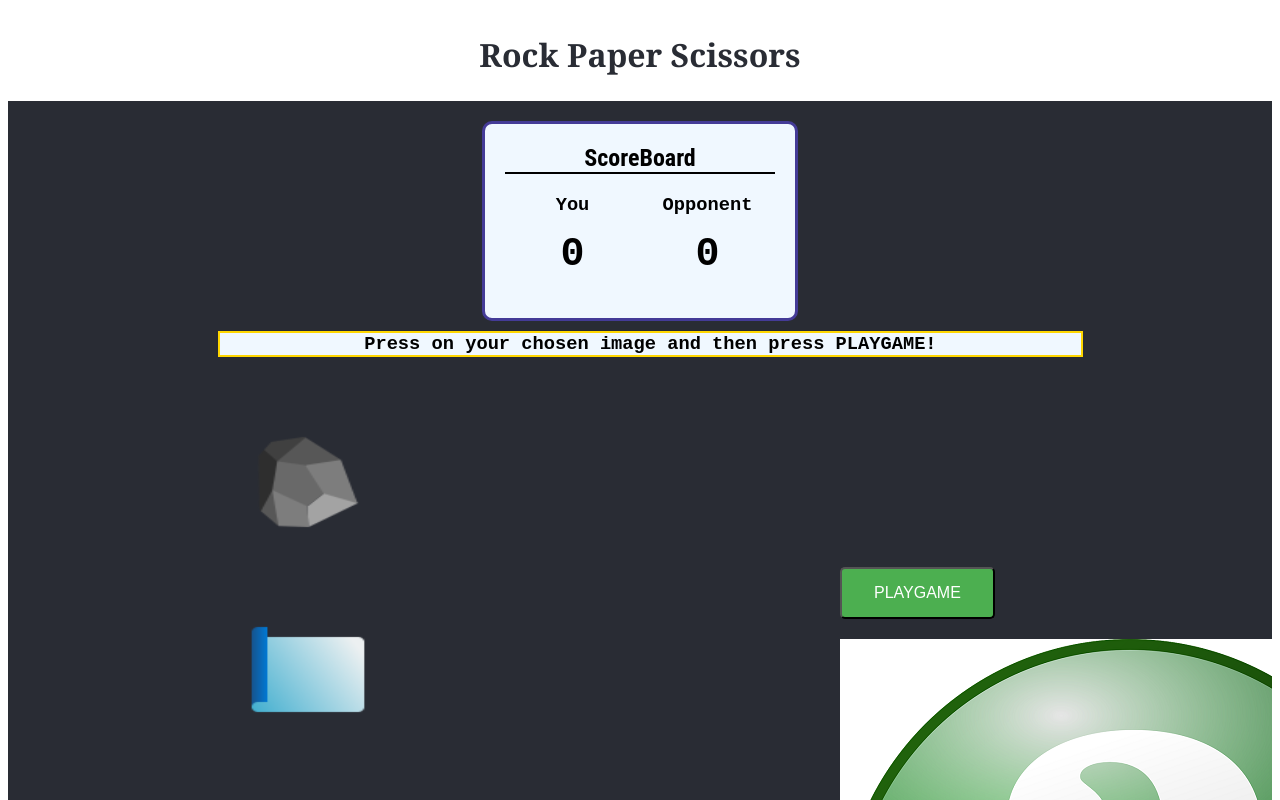
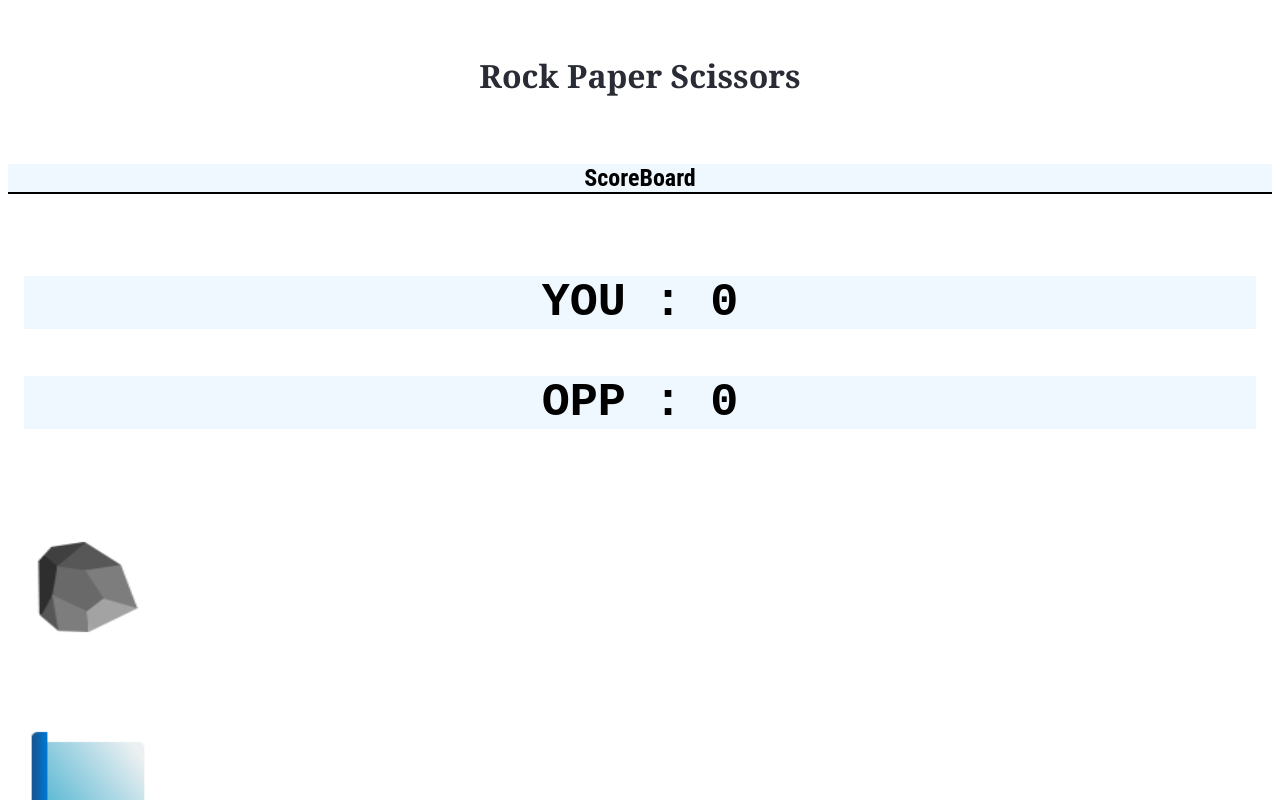
Before and after one commit to TDL2627/Rock-paper-vue, a Vue app: page / in a window 1280 px wide. Shown: the top 800 px of the page. Built offline with nearby package versions, Linux system fonts and the light colour scheme.

Commit message:
removed annoying css

```diff
--- a/src/views/Home.vue
+++ b/src/views/Home.vue
@@ -5,34 +5,23 @@
       </div>
       <!-- ScoreBoard -->
       <div class="scoreboard">
-    <div class="scorecontainer">
+
       <h2 class="score_text">ScoreBoard</h2>
-      <div class="float-child">
-        <div class="player">
-          <h3>You</h3>
-          <h3 class="score">{{player_score}}</h3>
-        </div>
+        <div class="score">
+          <h3>YOU : {{player_score}}</h3>
+          <h3>OPP : {{opponent_score}}</h3>
       </div>
-      <div class="float-child">
-        <div class="oponent">
-          <h3>Opponent</h3>
-          <h3 class="score">{{opponent_score}}</h3>
-        </div>
-      </div>
-    </div>
   </div>
-  <div class="instructions">
-    <h3 >Press on your chosen image and then press PLAYGAME!</h3>
-  </div>
+
+
       <!-- Game -->
     <div class="float-child1">
       <Player v-on:getChoice="updatePlayerChoice($event)" v-bind:choice="player_choice" />
-      <h2 style="color:white">You chose: {{player_choice}}</h2>
+      <h2 style="color:black;">You chose: {{player_choice}}</h2>
     </div>
     <div class="float-child2">
       <Opponent @click="play" v-on:getChoice="updateOpponentScore($event)" v-bind:choice="opponent_choice"/>
-
-      <img type="button" v-if="!opponent_choice" src="../assets/quest.png" />
+      <img type="button" class="quest" v-if="!opponent_choice" src="../assets/quest.png" />
       <img class="opponent_img" type="button" v-if="!!opponent_choice" :src="require('../assets/'+ImgSrc())" />
 
       <h2 style="color:white">Opponents choice: {{opponent_choice}}</h2>
@@ -107,27 +96,10 @@ export default {
 }
 </script>
 <style scoped>
-*, .body {
-    background-color: #292c34;
-    overflow: hidden;
+.quest{
+height: 50px;
 }
-* {
-    margin: 0;
-    padding: 0;
-    -webkit-box-sizing: border-box;
-    box-sizing: border-box;
-    font-family: Asap, sans-serif;
-    font-weight: 700;
-}
-.instructions {
-  padding: 10px;
-  margin-left: 200px;
-  width: 70%;
-}
-.instructions h3 {
-  text-align: center;
-  border: 2px solid gold;
-}
+
 .header-container {
     background: #fff;
     padding: 25px;
@@ -139,21 +111,8 @@ export default {
   text-align: center;
   font-family:Cambria, Cochin, Georgia, Times, 'Times New Roman', serif;
 }
-.scoreboard {
-    display: flex;
-    align-items: center;
-    justify-content: center;
 
-}
-.scorecontainer {
-  margin-top: 20px;
-  padding: 20px;
-  width: 25%;
-  height: 200px;
-  background-color:aliceblue;
-  border: 3px solid rgb(68, 59, 151);
-  border-radius: 10px;
-}
+
 .score_text {
   background-color: aliceblue;
   text-align: center;
@@ -168,13 +127,7 @@ export default {
   padding: 20px;
 
 }
-.float-child1 {
-  background-color:#292c34;
-  width: 50%;
-  float: left;
-  padding: 20px;
-  margin-left:200px;
-}
+
 .float-child2 {
   margin-top:200px;
 }
@@ -197,11 +150,12 @@ h3 {
   border-radius: 10px;
 }
 .winner {
-  width: 320px;
+
+  z-index:2922134;
   padding: 10px;
   border: 5px solid gray;
   margin: 0;
   background-color: coral;
-  color:#fff;
+  color:black;
 }
 </style>
```
Also changed, not shown: src/assets/logo.png (deleted).
